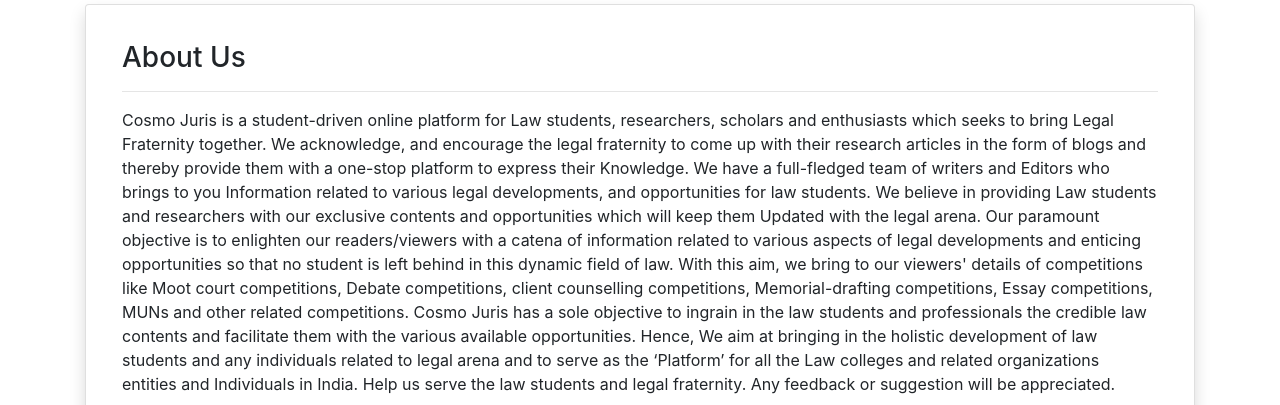
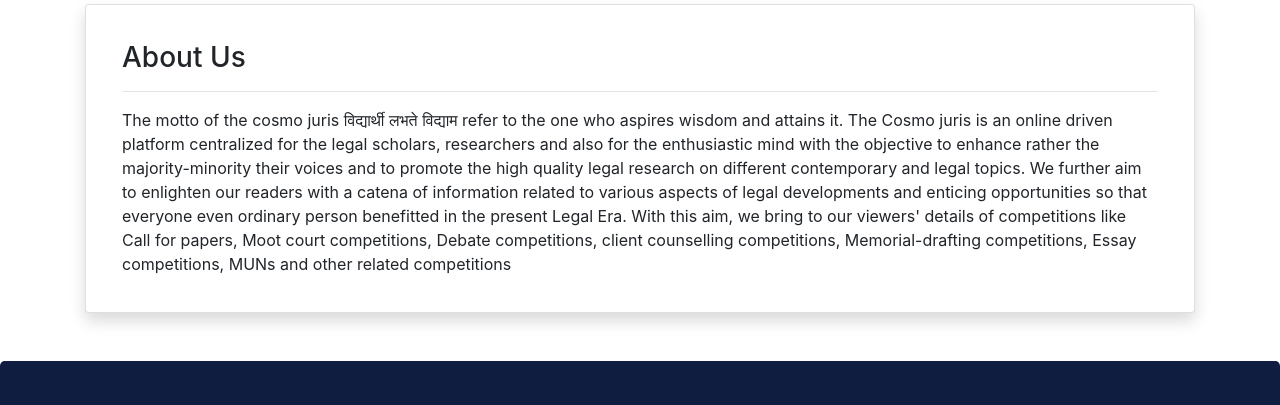
Before and after one commit to Parasmani300/cosmojuris, a Flask app: page /about_us in a window 1280 px wide; the page is wider, and only the part inside the window is pictured. Shown: the part 56-461 px from the top of that part. Run offline with Flask 2, Linux system fonts and the light colour scheme; some libraries are stand-ins or nearby versions; grey boxes are pictures that could not be loaded.

Commit message:
New Changes added 22

```diff
--- a/application/routes.py
+++ b/application/routes.py
@@ -98,6 +98,7 @@
         event_time = request.form.get('timing')
         event_reg_start = request.form.get('reg_start')
         event_reg_end = request.form.get('reg_end')
+        event_url = request.form.get('event_url')
 
         event_data = {
             'event_name':event_name,
@@ -105,6 +106,7 @@
             'event_time':event_time,
             'event_reg_start':event_reg_start,
             'event_reg_end':event_reg_end,
+            'event_url':event_url,
             'last_updated':str(datetime.now())
         }
         try:
--- a/application/templates/aboutus.html
+++ b/application/templates/aboutus.html
@@ -6,23 +6,15 @@
             <h3 class="card-title">About Us</h3>
             <hr>
             <p class="card-text">
-                Cosmo Juris is a student-driven online platform for Law students, researchers, scholars and enthusiasts
-                which seeks to bring Legal Fraternity together. We acknowledge, and encourage the legal fraternity to
-                come up with their research articles in the form of blogs and thereby provide them with a one-stop
-                platform to express their Knowledge. We have a full-fledged team of writers and Editors who brings to
-                you Information related to various legal developments, and opportunities for law students. We believe in
-                providing Law students and researchers with our exclusive contents and opportunities which will keep
-                them Updated with the legal arena.
-                Our paramount objective is to enlighten our readers/viewers with a catena of information related to
-                various aspects of legal developments and enticing opportunities so that no student is left behind in
-                this dynamic field of law. With this aim, we bring to our viewers' details of competitions like Moot
-                court competitions, Debate competitions, client counselling competitions, Memorial-drafting
-                competitions, Essay competitions, MUNs and other related competitions.
-                Cosmo Juris has a sole objective to ingrain in the law students and professionals the credible law
-                contents and facilitate them with the various available opportunities. Hence, We aim at bringing in the
-                holistic development of law students and any individuals related to legal arena and to serve as the
-                ‘Platform’ for all the Law colleges and related organizations entities and Individuals in India.
-                Help us serve the law students and legal fraternity. Any feedback or suggestion will be appreciated.
+                The motto of the cosmo juris विद्यार्थी लभते विद्याम refer to the one who aspires wisdom and attains it.
+                The Cosmo juris is an online driven platform centralized for the legal scholars, researchers and also
+                for the enthusiastic mind with the objective to enhance rather the majority-minority their voices and to
+                promote the high quality legal research on different contemporary and legal topics. We further aim to
+                enlighten our readers with a catena of information related to various aspects of legal developments and
+                enticing opportunities so that everyone even ordinary person benefitted in the present Legal Era. With
+                this aim, we bring to our viewers' details of competitions like Call for papers, Moot court
+                competitions, Debate competitions, client counselling competitions, Memorial-drafting competitions,
+                Essay competitions, MUNs and other related competitions
 
             </p>
         </div>
--- a/application/templates/cms/manage_events.html
+++ b/application/templates/cms/manage_events.html
@@ -9,6 +9,7 @@
                     <select name="event" required>
                         <option value="None">None Selected</option>
                         <option value="Webinar">Webinar</option>
+                        <option value="Quiz">Quiz</option>
                         <option value="Seminar">Semianr</option>
                         <option value="Debate">Debate</option>
                         <option value="Article Writing">Article Writing</option>
@@ -37,6 +38,11 @@
                     <label for="reg_end">Registration End</label>
                     <input type="date" name="reg_end" required>
                 </div>
+                <div class="from-group">
+                    <label for="event_url">Google Form URL</label>
+                    <input type="text" name="event_url" class="form-control" required>
+                </div>
+                <br>
                 <div class="form-group">
                     <input type="submit" class="btn btn-primary" name="add_event" value="Add Event">
                 </div>
```
Also changed, not shown: application/templates/index.html (+10 -7 lines).
